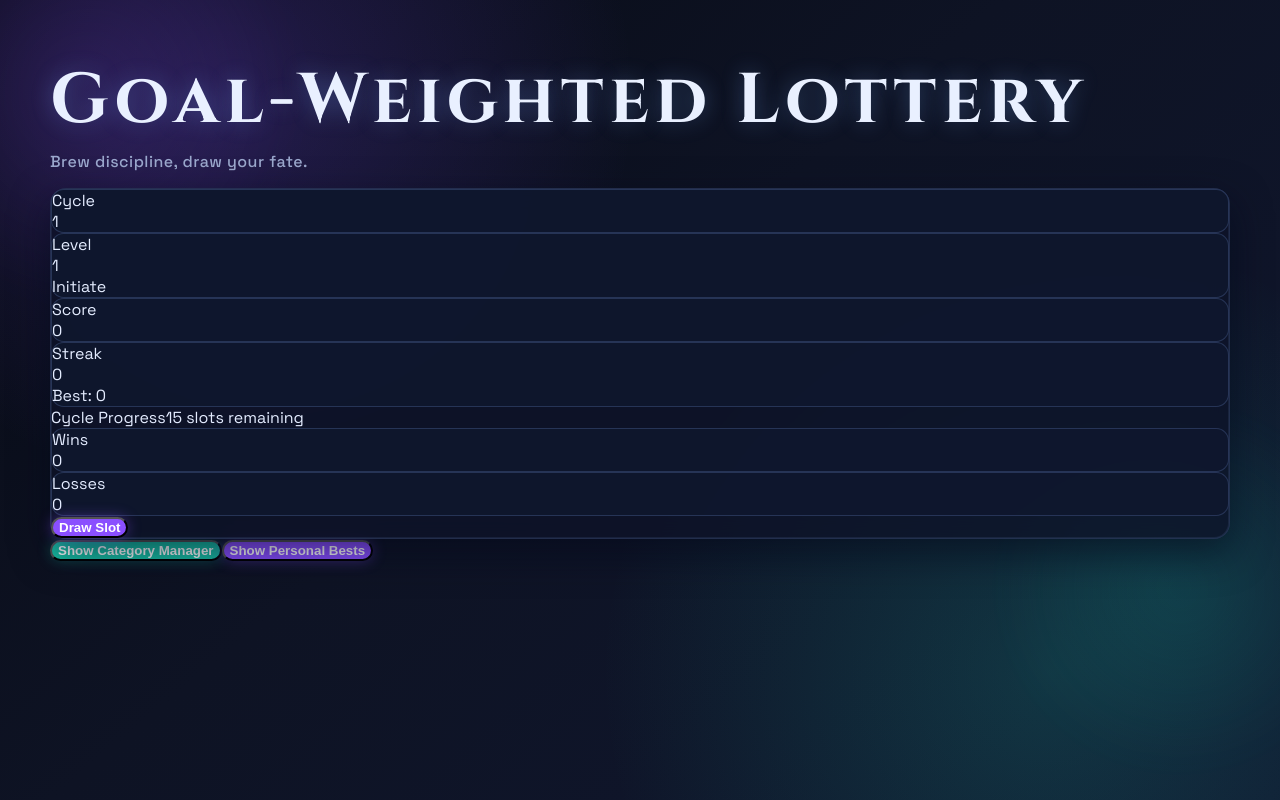
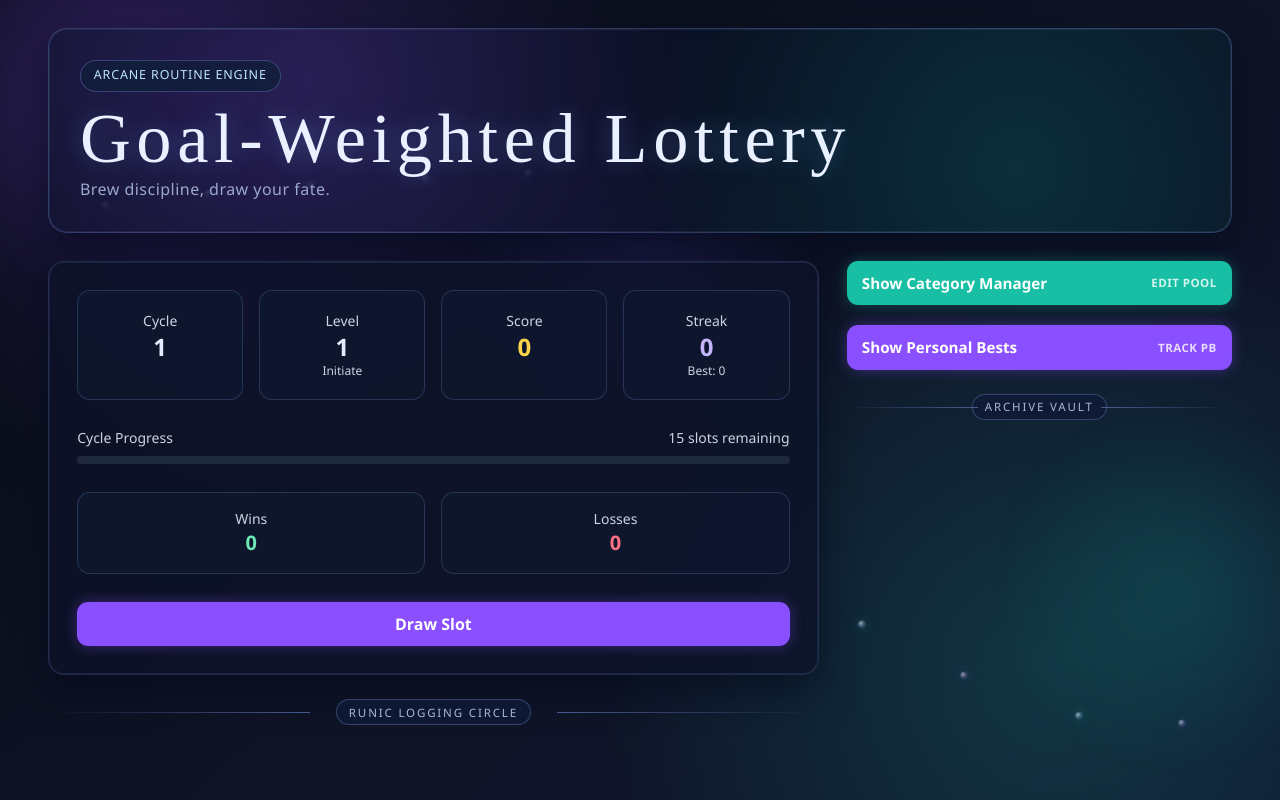
Before and after one commit to elysaph/randomJar, a React (Create React App) app: page / in a window 1280 px wide. Built offline with nearby package versions, Linux system fonts and the light colour scheme.

Commit message:
annoyinggg stubborn tailwind utility class failure fixed!!

```diff
--- a/src/App.tsx
+++ b/src/App.tsx
@@ -20,6 +20,16 @@ function App() {
     useEffect(() => {
         saveState(state);
     }, [state]);
+
+    useEffect(() => {
+        const updateCursor = (event: MouseEvent) => {
+            document.documentElement.style.setProperty('--cursor-x', `${event.clientX}px`);
+            document.documentElement.style.setProperty('--cursor-y', `${event.clientY}px`);
+        };
+
+        window.addEventListener('mousemove', updateCursor);
+        return () => window.removeEventListener('mousemove', updateCursor);
+    }, []);
 
     const showMessage = (type: 'success' | 'error' | 'info', text: string) => {
         setMessage({ type, text });
@@ -200,6 +210,20 @@ function App() {
 
     return (
         <div className="app-shell">
+            <div className="cursor-glow" />
+            <div className="potion-particles" aria-hidden="true">
+                {[8, 16, 24, 33, 41, 50, 58, 67, 75, 84, 92].map((left, idx) => (
+                    <span
+                        key={left}
+                        className={`potion-particle ${idx % 2 === 0 ? 'violet' : ''}`}
+                        style={{
+                            left: `${left}%`,
+                            animationDuration: `${8 + (idx % 5) * 1.5}s`,
+                            animationDelay: `${-idx * 1.15}s`
+                        }}
+                    />
+                ))}
+            </div>
             {message && (
                 <div className={`toast ${message.type === 'success' ? 'toast-success' :
                     message.type === 'error' ? 'toast-error' : 'toast-info'
@@ -211,13 +235,16 @@ function App() {
             )}
 
             <div className="app-container">
-                <header className="text-center mb-8">
-                    <h1 className="hero-title">Goal-Weighted Lottery</h1>
-                    <p className="hero-subtitle">Brew discipline, draw your fate.</p>
+                <header className="hero-wrap">
+                    <div className="hero-card interactive-card">
+                        <div className="hero-tag">Arcane Routine Engine</div>
+                        <h1 className="hero-title">Goal-Weighted Lottery</h1>
+                        <p className="hero-subtitle">Brew discipline, draw your fate.</p>
+                    </div>
                 </header>
 
-                <div className="grid grid-cols-1 lg:grid-cols-3 gap-6">
-                    <div className="lg:col-span-2 space-y-6">
+                <div className="layout-grid">
+                    <div className="main-stack">
                         <Dashboard
                             state={state}
                             onDraw={handleDraw}
@@ -225,6 +252,8 @@ function App() {
                             selectedCategory={selectedCategory}
                             selectedMode={selectedMode}
                         />
+
+                        <div className="rune-divider"><span>Runic Logging Circle</span></div>
 
                         {selectedCategory && (
                             <SessionLogger
@@ -239,20 +268,24 @@ function App() {
                         )}
                     </div>
 
-                    <div className="space-y-6">
+                    <div className="side-stack">
                         <button
                             onClick={() => setShowCategoryManager(!showCategoryManager)}
-                            className="w-full btn btn-secondary py-2 px-4"
+                            className="btn btn-secondary rail-button interactive-card"
                         >
-                            {showCategoryManager ? 'Hide' : 'Show'} Category Manager
+                            <span>{showCategoryManager ? 'Hide' : 'Show'} Category Manager</span>
+                            <span className="hint">Edit Pool</span>
                         </button>
 
                         <button
                             onClick={() => setShowPBManager(!showPBManager)}
-                            className="w-full btn btn-primary py-2 px-4"
+                            className="btn btn-primary rail-button interactive-card"
                         >
-                            {showPBManager ? 'Hide' : 'Show'} Personal Bests
+                            <span>{showPBManager ? 'Hide' : 'Show'} Personal Bests</span>
+                            <span className="hint">Track PB</span>
                         </button>
+
+                        <div className="rune-divider"><span>Archive Vault</span></div>
 
                         {showCategoryManager && (
                             <CategoryManager
--- a/src/components/CategoryManager.tsx
+++ b/src/components/CategoryManager.tsx
@@ -84,16 +84,16 @@ const CategoryManager: React.FC<CategoryManagerProps> = ({ categories, onUpdateC
     const totalSlots = categories.reduce((sum, c) => sum + c.slots, 0);
 
     return (
-        <div className="panel p-6">
-            <h2 className="text-2xl font-bold mb-4">Category Manager</h2>
-            <div className={`mb-4 p-3 rounded-lg text-white ${totalSlots === 15 ? 'bg-emerald-600/90' : 'bg-rose-600/90'}`}>
+        <div className="panel interactive-card">
+            <h2 className="text-2xl font-bold mb-5">Category Manager</h2>
+            <div className={`mb-5 p-3 rounded-lg text-white ${totalSlots === 15 ? 'bg-emerald-600/90' : 'bg-rose-600/90'}`}>
                 Total Slots: {totalSlots} / 15
                 {totalSlots !== 15 && (
                     <p className="text-sm mt-1">Total must equal 15 to start a cycle</p>
                 )}
             </div>
 
-            <div className="mb-4">
+            <div className="mb-5">
                 <input
                     type="text"
                     value={newCategoryName}
@@ -109,9 +109,9 @@ const CategoryManager: React.FC<CategoryManagerProps> = ({ categories, onUpdateC
                 </button>
             </div>
 
-            <div className="space-y-4 max-h-96 overflow-y-auto">
+            <div className="space-y-4 max-h-[32rem] overflow-y-auto pr-1">
                 {categories.map(category => (
-                    <div key={category.id} className="surface p-4">
+                    <div key={category.id} className="surface p-5">
                         <div className="flex justify-between items-start mb-3">
                             <div>
                                 <h3 className="font-bold text-lg">{category.name}</h3>
--- a/src/components/Dashboard.tsx
+++ b/src/components/Dashboard.tsx
@@ -21,18 +21,18 @@ const Dashboard: React.FC<DashboardProps> = ({
     const progress = ((15 - remainingSlots) / 15) * 100;
 
     return (
-        <div className="panel p-6">
-            <div className="grid grid-cols-2 md:grid-cols-4 gap-4 mb-6">
-                <div className="surface p-4 text-center">
+        <div className="panel interactive-card">
+            <div className="grid grid-cols-2 md:grid-cols-4 gap-4 mb-7">
+                <div className="surface p-5 text-center">
                     <div className="text-sm text-slate-300">Cycle</div>
                     <div className="text-2xl font-bold">{state.cycleStats.cycleNumber}</div>
                 </div>
-                <div className="surface p-4 text-center">
+                <div className="surface p-5 text-center">
                     <div className="text-sm text-slate-300">Level</div>
                     <div className="text-2xl font-bold">{state.levelInfo.level}</div>
                     <div className="text-xs text-slate-300">{state.levelInfo.title}</div>
                 </div>
-                <div className="surface p-4 text-center">
+                <div className="surface p-5 text-center">
                     <div className="text-sm text-slate-300">Score</div>
                     <div className={`text-2xl font-bold ${state.cycleStats.score > 0 ? 'text-green-400' :
                         state.cycleStats.score < 0 ? 'text-rose-400' : 'text-amber-300'
@@ -40,14 +40,14 @@ const Dashboard: React.FC<DashboardProps> = ({
                         {state.cycleStats.score}
                     </div>
                 </div>
-                <div className="surface p-4 text-center">
+                <div className="surface p-5 text-center">
                     <div className="text-sm text-slate-300">Streak</div>
                     <div className="text-2xl font-bold text-violet-300">{state.cycleStats.streak}</div>
                     <div className="text-xs text-slate-300">Best: {state.cycleStats.bestStreak}</div>
                 </div>
             </div>
 
-            <div className="mb-6">
+            <div className="mb-7">
                 <div className="flex justify-between mb-2">
                     <span className="text-sm text-slate-300">Cycle Progress</span>
                     <span className="text-sm text-slate-300">{remainingSlots} slots remaining</span>
@@ -60,19 +60,19 @@ const Dashboard: React.FC<DashboardProps> = ({
                 </div>
             </div>
 
-            <div className="grid grid-cols-2 gap-4 mb-6">
-                <div className="surface p-3 text-center">
+            <div className="grid grid-cols-2 gap-4 mb-7">
+                <div className="surface p-4 text-center">
                     <div className="text-sm text-slate-300">Wins</div>
                     <div className="text-xl font-bold text-emerald-300">{state.cycleStats.wins}</div>
                 </div>
-                <div className="surface p-3 text-center">
+                <div className="surface p-4 text-center">
                     <div className="text-sm text-slate-300">Losses</div>
                     <div className="text-xl font-bold text-rose-400">{state.cycleStats.losses}</div>
                 </div>
             </div>
 
             {selectedCategory && (
-                <div className="surface p-4 mb-6 border border-violet-500/40">
+                <div className="surface p-5 mb-7 border border-violet-500/40">
                     <h3 className="font-bold mb-2">Current Draw</h3>
                     <p className="text-lg">{selectedCategory.name}</p>
                     <p className="text-sm text-slate-300">Mode: {selectedMode}</p>
--- a/src/components/PBManager.tsx
+++ b/src/components/PBManager.tsx
@@ -26,10 +26,10 @@ const PBManager: React.FC<PBManagerProps> = ({ categories, onUpdatePB }) => {
     };
 
     return (
-        <div className="panel p-6">
-            <h2 className="text-2xl font-bold mb-4">Personal Bests</h2>
+        <div className="panel interactive-card">
+            <h2 className="text-2xl font-bold mb-5">Personal Bests</h2>
 
-            <div className="mb-4">
+            <div className="mb-5">
                 <select
                     onChange={(e) => {
                         const cat = categories.find(c => c.id === e.target.value);
@@ -46,13 +46,13 @@ const PBManager: React.FC<PBManagerProps> = ({ categories, onUpdatePB }) => {
             </div>
 
             {selectedCategory && (
-                <div className="space-y-3 max-h-96 overflow-y-auto">
-                    <h3 className="font-bold text-lg mb-2">{selectedCategory.name}</h3>
+                <div className="space-y-3 max-h-[32rem] overflow-y-auto pr-1">
+                    <h3 className="font-bold text-lg mb-3">{selectedCategory.name}</h3>
                     {selectedCategory.pbCriteria.length === 0 ? (
                         <p className="text-slate-300">No PB criteria set for this category</p>
                     ) : (
                         selectedCategory.pbCriteria.map(pb => (
-                            <div key={pb.id} className="surface p-3">
+                            <div key={pb.id} className="surface p-4">
                                 <div className="font-semibold mb-1">{pb.label}</div>
                                 {editingPB?.id === pb.id ? (
                                     <div className="flex gap-2">
--- a/src/index.css
+++ b/src/index.css
@@ -21,6 +21,8 @@
     --ok: #3dd598;
     --warn: #f0b45e;
     --bad: #ff6677;
+    --cursor-x: 50vw;
+    --cursor-y: 35vh;
 }
 
 body {
@@ -35,6 +37,12 @@ body {
     color: var(--ink-strong);
 }
 
+*,
+*::before,
+*::after {
+    box-sizing: border-box;
+}
+
 #root {
     min-height: 100vh;
 }
@@ -44,6 +52,7 @@ body {
     position: relative;
     overflow: hidden;
     color: var(--ink-strong);
+    padding-bottom: 2rem;
 }
 
 .app-shell::before,
@@ -77,9 +86,108 @@ body {
 .app-container {
     position: relative;
     z-index: 1;
-    max-width: 1180px;
+    max-width: 1240px;
     margin: 0 auto;
-    padding: 1.25rem;
+    padding: clamp(1rem, 2.2vw, 2.75rem);
+}
+
+.cursor-glow {
+    position: fixed;
+    inset: 0;
+    pointer-events: none;
+    z-index: 0;
+    background: radial-gradient(circle 180px at var(--cursor-x) var(--cursor-y), rgba(106, 86, 255, 0.2), rgba(106, 86, 255, 0));
+    opacity: 0.9;
+}
+
+.potion-particles {
+    position: absolute;
+    inset: 0;
+    pointer-events: none;
+    z-index: 0;
+    overflow: hidden;
+}
+
+.potion-particle {
+    position: absolute;
+    bottom: -40px;
+    width: 8px;
+    height: 8px;
+    border-radius: 999px;
+    background: radial-gradient(circle at 35% 35%, rgba(255, 255, 255, 0.95), rgba(137, 212, 255, 0.45) 45%, rgba(137, 212, 255, 0.05) 100%);
+    box-shadow: 0 0 12px rgba(95, 226, 204, 0.36);
+    animation: potion-float linear infinite;
+}
+
+.potion-particle.violet {
+    background: radial-gradient(circle at 35% 35%, rgba(255, 255, 255, 0.9), rgba(171, 132, 255, 0.4) 45%, rgba(171, 132, 255, 0.06) 100%);
+    box-shadow: 0 0 12px rgba(145, 98, 255, 0.34);
+}
+
+@keyframes potion-float {
+    0% {
+        transform: translateY(0) scale(0.85);
+        opacity: 0;
+    }
+
+    10% {
+        opacity: 0.65;
+    }
+
+    80% {
+        opacity: 0.4;
+    }
+
+    100% {
+        transform: translateY(-115vh) scale(1.4);
+        opacity: 0;
+    }
+}
+
+.hero-wrap {
+    margin-bottom: 1.75rem;
+}
+
+.hero-card {
+    position: relative;
+    padding: clamp(1.25rem, 2.4vw, 2rem);
+    border-radius: 1.2rem;
+    border: 1px solid rgba(115, 144, 212, 0.32);
+    background:
+        radial-gradient(circle at 22% 24%, rgba(142, 84, 255, 0.2) 0%, rgba(142, 84, 255, 0) 44%),
+        radial-gradient(circle at 82% 68%, rgba(23, 211, 184, 0.16) 0%, rgba(23, 211, 184, 0) 38%),
+        rgba(9, 16, 35, 0.78);
+    box-shadow:
+        0 18px 42px rgba(3, 8, 26, 0.62),
+        inset 0 0 0 1px rgba(140, 171, 242, 0.1);
+}
+
+.hero-tag {
+    display: inline-flex;
+    align-items: center;
+    gap: 0.45rem;
+    margin-bottom: 0.85rem;
+    padding: 0.35rem 0.8rem;
+    font-size: 0.78rem;
+    letter-spacing: 0.07em;
+    text-transform: uppercase;
+    border-radius: 999px;
+    color: #bee6ff;
+    background: rgba(17, 29, 58, 0.8);
+    border: 1px solid rgba(108, 137, 204, 0.4);
+}
+
+.layout-grid {
+    display: grid;
+    grid-template-columns: minmax(0, 2fr) minmax(0, 1fr);
+    gap: clamp(1.1rem, 2.2vw, 1.75rem);
+}
+
+.main-stack,
+.side-stack {
+    display: flex;
+    flex-direction: column;
+    gap: clamp(0.9rem, 1.8vw, 1.25rem);
 }
 
 .hero-title {
@@ -106,12 +214,78 @@ body {
     box-shadow:
         0 14px 38px rgba(3, 8, 26, 0.6),
         inset 0 0 0 1px rgba(131, 162, 233, 0.1);
+    padding: clamp(1.15rem, 2.2vw, 1.75rem);
 }
 
 .surface {
     background: var(--panel-deep);
     border: 1px solid rgba(106, 131, 193, 0.28);
     border-radius: 0.8rem;
+}
+
+.interactive-card {
+    position: relative;
+    transition: transform 0.2s ease, box-shadow 0.22s ease, border-color 0.22s ease;
+}
+
+.interactive-card:hover {
+    transform: translateY(-2px);
+    border-color: rgba(131, 174, 255, 0.45);
+    box-shadow: 0 16px 34px rgba(4, 9, 24, 0.56), inset 0 0 0 1px rgba(145, 181, 255, 0.12);
+}
+
+.interactive-card::after {
+    content: '';
+    position: absolute;
+    inset: 0;
+    border-radius: inherit;
+    pointer-events: none;
+    opacity: 0;
+    transition: opacity 0.22s ease;
+    background: radial-gradient(circle 120px at var(--cursor-x) var(--cursor-y), rgba(117, 96, 255, 0.14), rgba(117, 96, 255, 0));
+}
+
+.interactive-card:hover::after {
+    opacity: 1;
+}
+
+.rune-divider {
+    position: relative;
+    margin: 0.2rem 0 0.45rem;
+    height: 1.7rem;
+    display: flex;
+    align-items: center;
+    justify-content: center;
+    color: #aab7da;
+    letter-spacing: 0.16em;
+    font-size: 0.72rem;
+    text-transform: uppercase;
+}
+
+.rune-divider::before,
+.rune-divider::after {
+    content: '';
+    position: absolute;
+    top: 50%;
+    width: 34%;
+    height: 1px;
+    background: linear-gradient(90deg, rgba(96, 121, 187, 0), rgba(96, 121, 187, 0.7));
+}
+
+.rune-divider::before {
+    left: 0;
+}
+
+.rune-divider::after {
+    right: 0;
+    transform: scaleX(-1);
+}
+
+.rune-divider span {
+    padding: 0.2rem 0.75rem;
+    border-radius: 999px;
+    background: rgba(16, 26, 53, 0.86);
+    border: 1px solid rgba(98, 122, 188, 0.45);
 }
 
 .field {
@@ -134,6 +308,8 @@ body {
     border-radius: 0.7rem;
     font-weight: 700;
     transition: transform 0.16s ease, background 0.2s ease, box-shadow 0.2s ease;
+    min-height: 2.8rem;
+    padding: 0.6rem 0.95rem;
 }
 
 .btn:hover {
@@ -211,6 +387,22 @@ body {
     animation: toast-in 0.25s ease;
 }
 
+.rail-button {
+    width: 100%;
+    text-align: left;
+    display: flex;
+    align-items: center;
+    justify-content: space-between;
+    font-size: 0.95rem;
+}
+
+.rail-button .hint {
+    font-size: 0.72rem;
+    letter-spacing: 0.04em;
+    text-transform: uppercase;
+    opacity: 0.8;
+}
+
 .toast-success {
     background: linear-gradient(140deg, #0f9f7e 0%, #0d7b64 100%);
 }
@@ -262,4 +454,15 @@ body {
         right: 0.75rem;
         top: 0.75rem;
     }
+
+    .rune-divider::before,
+    .rune-divider::after {
+        width: 26%;
+    }
 }
+
+@media (max-width: 1024px) {
+    .layout-grid {
+        grid-template-columns: 1fr;
+    }
+}
```
Also changed, not shown: src/components/SessionLogger.tsx (+5 -5 lines), tailwind.config.js (added, +10 -0 lines).
